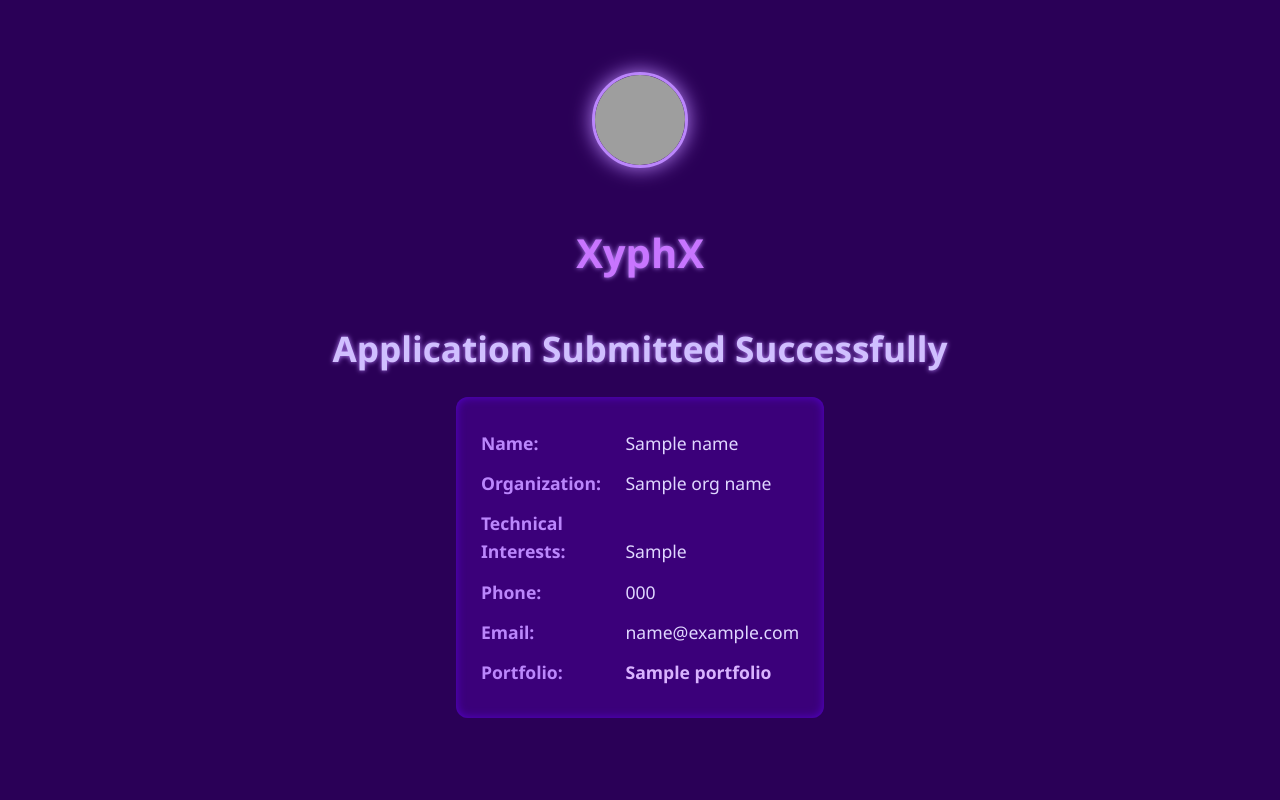
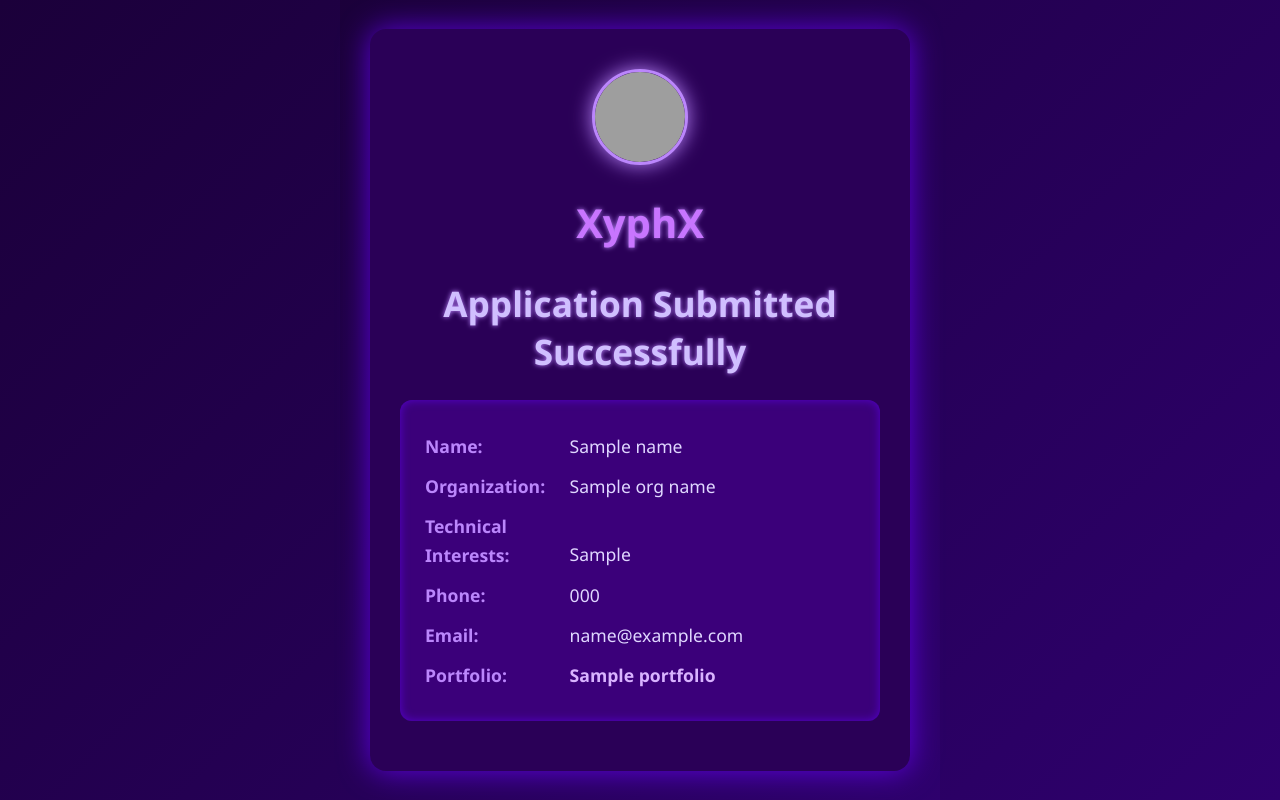
Before and after one commit to xyphx/XyphX-APIs, a Django app: template templates/feedback_email.jinja in a window 1280 px wide. Run offline with Django 5.2, Linux system fonts and the light colour scheme; the template is opened without the code that fills it: most values are stand-ins (such as "Sample title", 1, 10 or a date in 2020); grey boxes are pictures that could not be loaded.

Commit message:
Update feedback_email.jinja

```diff
--- a/templates/feedback_email.jinja
+++ b/templates/feedback_email.jinja
@@ -5,36 +5,26 @@
   <meta name="viewport" content="width=device-width, initial-scale=1" />
   <title>XyphX - Application Submitted Successfully</title>
   <style>
-    html, body {
-      margin: 0;
-      padding: 0;
-      height: 100%;
-      width: 100%;
+    /* Reset and base */
+    body, html {
+      margin: 0; padding: 0; height: 100%;
       background: linear-gradient(135deg, #1b003a, #2e006d);
       font-family: 'Segoe UI', Tahoma, Geneva, Verdana, sans-serif;
       color: #e0d7ff;
-    }
-
-    body {
       display: flex;
       align-items: center;
       justify-content: center;
     }
-
     .container {
       background: #2a0057;
-      border-radius: 0;
-      box-shadow: none;
-      width: 100%;
-      min-height: 100vh;
-      padding: 60px 5vw 70px;
+      border-radius: 16px;
+      box-shadow: 0 0 30px rgba(107,0,255,0.8);
+      width: 90%;
+      max-width: 600px;
+      padding: 40px 30px 50px;
       box-sizing: border-box;
       text-align: center;
-      display: flex;
-      flex-direction: column;
-      justify-content: center;
     }
-
     .logo {
       width: 90px;
       height: 90px;
@@ -45,22 +35,12 @@
       overflow: hidden;
       background: #3a0075;
     }
-
     .logo img {
       width: 100%;
       height: 100%;
       object-fit: cover;
       display: block;
     }
-
-    h1 {
-      font-weight: 900;
-      font-size: 2.5rem;
-      margin-bottom: 15px;
-      color: rgb(200, 117, 255);
-      text-shadow: 0 0 5px #bb86fc;
-    }
-
     h2 {
       font-weight: 700;
       font-size: 2.2rem;
@@ -68,7 +48,13 @@
       color: #d0bfff;
       text-shadow: 0 0 5px #bb86fc;
     }
-
+     h1 {
+      font-weight: 900;
+      font-size: 2.5rem;
+      margin-bottom: 15px;
+      color:rgb(200, 117, 255);
+      text-shadow: 0 0 5px #bb86fc;
+    }
     .info {
       text-align: left;
       background: #3b007a;
@@ -78,42 +64,35 @@
       font-size: 1.1rem;
       line-height: 1.6;
       color: #e0d7ff;
-      max-width: 800px;
-      margin: 0 auto;
     }
-
     .info p {
       margin: 12px 0;
     }
-
     .info strong {
       color: #bb86fc;
       display: inline-block;
       width: 140px;
     }
-
     a.portfolio-link {
       color: #d9b3ff;
       text-decoration: none;
       font-weight: 600;
-      word-break: break-word;
+      word-break: break-all;
       transition: color 0.3s ease;
     }
-
     a.portfolio-link:hover {
       color: #fff;
       text-decoration: underline;
     }
 
+
+    /* Responsive */
     @media (max-width: 480px) {
       .container {
         padding: 30px 20px 40px;
       }
       .info strong {
         width: 120px;
-      }
-      h1 {
-        font-size: 2rem;
       }
       h2 {
         font-size: 1.8rem;
```
